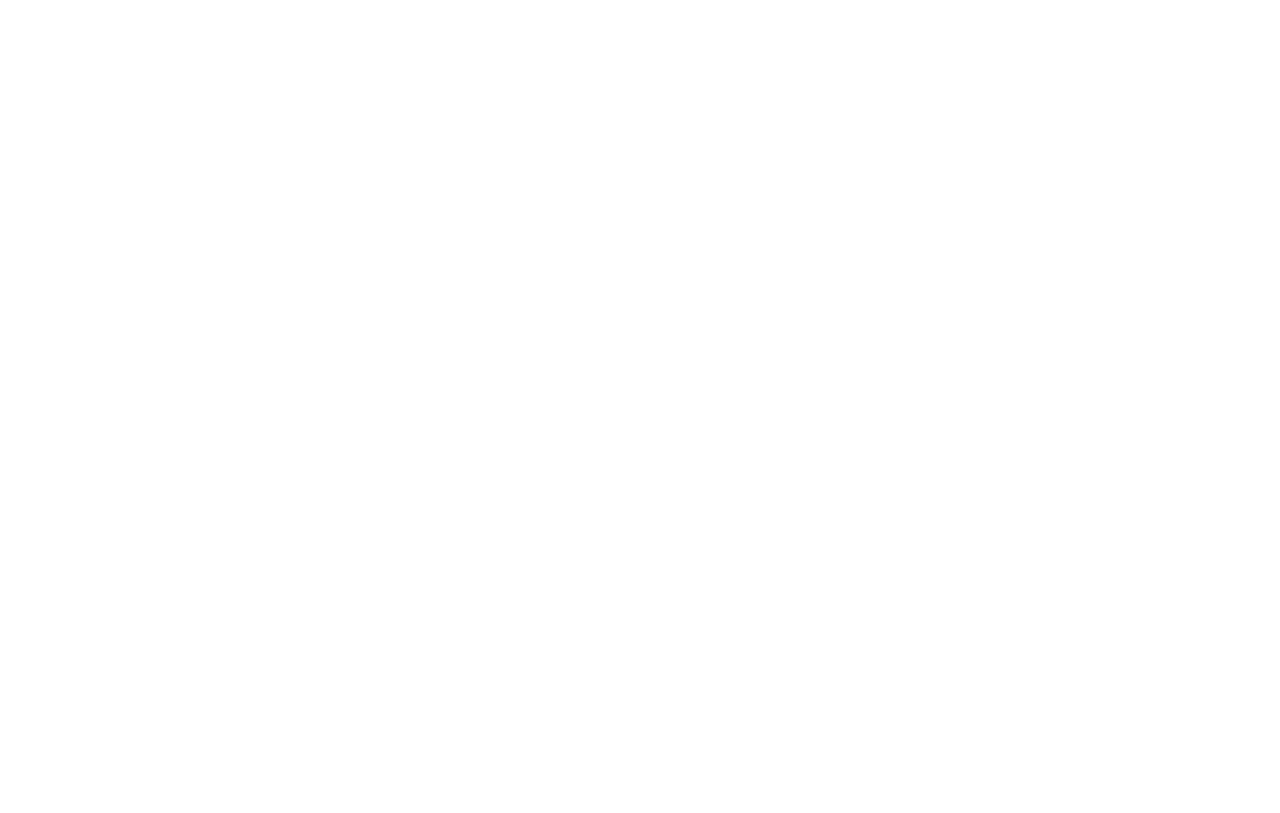
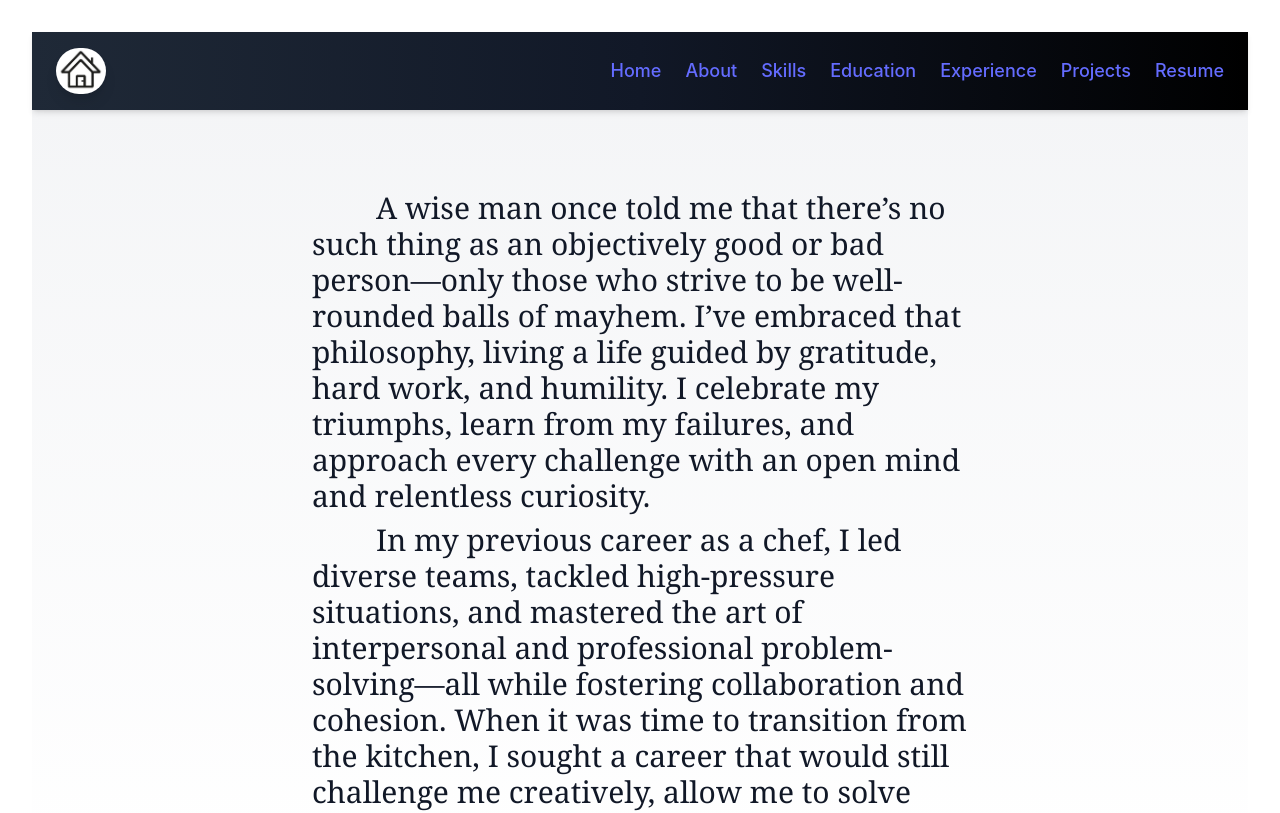
Before and after one commit to stefanjbloom/dev-portfolio, a React (Vite) app: page /about in a window 1280 px wide. Before the commit this address had no page. Shown: the top 813 px of the page. Built offline with nearby package versions, Linux system fonts and the light colour scheme.

Commit message:
Feat:css styling AND about component

```diff
--- a/public/profile/about.json
+++ b/public/profile/about.json
@@ -1,5 +1,5 @@
 {
-    "about": "A wise man once told me that there’s no such thing as an objectively good or bad person—only those who strive to be well-rounded balls of mayhem. I’ve embraced that philosophy, living a life guided by gratitude, hard work, and humility. I celebrate my triumphs, learn from my failures, and approach every challenge with an open mind and relentless curiosity.\n\n In my previous career as a chef, I led diverse teams, tackled high-pressure situations, and mastered the art of interpersonal and professional problem-solving—all while fostering collaboration and cohesion. When it was time to transition from the kitchen, I sought a career that would still challenge me creatively, allow me to solve problems, and offer greater personal freedom. \n\n Technology had always intrigued me, both as a tool in the kitchen and in my personal life, and it ultimately led me to pursue an education and career as a software engineer. Today, I’m driven by the desire to craft efficient, user-centered solutions for real-world clients. With my collaborative mindset, growth-oriented attitude, and knack for problem-solving, I’m excited to make meaningful contributions in the tech world.  ",
+    "about": "A wise man once told me that there’s no such thing as an objectively good or bad person—only those who strive to be well-rounded balls of mayhem. I’ve embraced that philosophy, living a life guided by gratitude, hard work, and humility. I celebrate my triumphs, learn from my failures, and approach every challenge with an open mind and relentless curiosity.\n In my previous career as a chef, I led diverse teams, tackled high-pressure situations, and mastered the art of interpersonal and professional problem-solving—all while fostering collaboration and cohesion. When it was time to transition from the kitchen, I sought a career that would still challenge me creatively, allow me to solve problems, and offer greater personal freedom. \n Technology had always intrigued me, both as a tool in the kitchen and in my personal life, and it ultimately led me to pursue an education and career as a software engineer. Today, I’m driven by the desire to craft efficient, user-centered solutions for real-world clients. With my collaborative mindset, growth-oriented attitude, and instinct for problem-solving, I’m excited to make meaningful contributions in the tech world.  ",
     "imageSource": "images/about/profile.jpeg"
 
 }
--- a/src/App.tsx
+++ b/src/App.tsx
@@ -3,7 +3,7 @@
 import Home from './components/Home'
 // import Education from './components/Education'
 // import Skills from './components/Skills'
-// import About from './components/About'
+import About from './components/About'
 // import Projects from './components/Projects'
 import './App.css'
 
@@ -15,8 +15,8 @@
         <Route path="/" element={<Home />} />
         {/* <Route path="/education" element={<Education />} />
         <Route path="/skills" element={<Skills />} />
-        <Route path="/projects" element={<Projects />} />
-        <Route path="/about" element={<About />} /> */}
+        <Route path="/projects" element={<Projects />} /> */}
+        <Route path="/about" element={<About />} />
       </Routes>
     </div>
   )
--- a/src/components/About.tsx
+++ b/src/components/About.tsx
@@ -0,0 +1,50 @@
+import Navbar from "./NavBar";
+import endpoints from "../endpoints/endpoints";
+import { useState, useEffect } from "react";
+
+interface AboutData {
+  about: string;
+  imageSource: string;
+}
+
+function About() {
+  const [data, setData] = useState<AboutData | null>(null);
+
+  useEffect(() => {
+    fetch(endpoints.about, {
+      method: "GET",
+    })
+      .then((res) => res.json())
+      .then((res) => setData(res))
+      .catch((err) => console.error("Failed to fetch AboutData: ", err));
+  }, []);
+
+  return (
+    <div className="min-h-screen bg-gradient-to-b from-gray-100 via-white to-gray-200">
+      <Navbar />
+      <div className="flex flex-row items-center justify-center gap-10 p-8 lg:p-20">
+        {data && (
+          <>
+            <div className="flex-1 text-left max-w-prose">
+              <h1 className="text-2xl lg:text-3xl indent-16 font-serif text-gray-900 leading-relaxed">
+                {data.about.split("\n").map((line, index) => (
+                  <p key={index} className="mb-2">
+                    {line}
+                  </p>
+                ))}
+              </h1>
+              <div className="flex-1 flex justify-center">
+                <img
+                  className="object-cover w-64 h-64 lg:w-80 lg:h-80 rounded-full shadow-lg"
+                  src={data.imageSource}
+                  alt="SJShepPic"
+                />
+              </div>
+            </div>
+          </>
+        )}
+      </div>
+    </div>
+  );
+}
+export default About;
--- a/src/components/Home.tsx
+++ b/src/components/Home.tsx
@@ -36,14 +36,14 @@
   }, [data])
 
   return (
-    <div className='min-h-screen bg-gray-100'>
+    <div className='min-h-screen bg-gradient-to-b from-gray-100 via-white to-gray-200"'>
       <Navbar />
-      <div className='flex flex-col items-center justify-center h-screen w-screen text-center'>
+      <div className='flex flex-col items-center justify-center h-screen w-screen text-center space-y-6'>
         {data && (
           <>
-          <h1 className='text-4x1 font-bold mb-4'>{data.name}</h1>
-          <h2 className='text-2x1'>
-            I am <span ref={typedElement} className='text-blue-500' />
+          <h1 className='text-4xl lg:text-5xl font-bold font-serif text-gray-900'>{data.name}</h1>
+          <h2 className='text-2xl lg:text-3xl font-light'>
+            I am <span ref={typedElement} className='text-blue-500 font-semibold' />
           </h2>
           </>
         )}
--- a/src/components/NavBar.tsx
+++ b/src/components/NavBar.tsx
@@ -27,7 +27,8 @@
   }, []);
 
   return (
-    <nav className="bg-black-100 text-white px-4 flex items-center justify-between">
+    <nav className="bg-gradient-to-r from-gray-800 via-gray-900 to-black text-white px-6 py-4 shadow-md sticky top-0 z-50">
+      <div className="flex items-center justify-between">
         {data?.logo && (
           <div className="flex items-center">
             <img
@@ -35,19 +36,19 @@
               alt="Logo"
               height={data.logo.height}
               width={data.logo.width}
-            className="rounded-full"
+              className="rounded-full shadow-lg"
             />
           </div>
         )}
-      <ul className="flex space-x-4">
+        <ul className="flex space-x-6 text-lg">
           {data?.sections.map((section, index) => (
             <li key={index}>
               {section.type === "link" ? (
                 <a
                   href={section.href}
-                target="_blank"
+                  target={section.type === "link" ? "_blank" : "_self"}
                   rel="noopener noreferrer"
-                className="hover:text-blue-400"
+                  className="hover:text-blue-400 transition-colors duration-300"
                 >
                   {section.title}
                 </a>
@@ -59,6 +60,7 @@
             </li>
           ))}
         </ul>
+      </div>
     </nav>
   );
 }
--- a/src/index.css
+++ b/src/index.css
@@ -32,6 +32,19 @@
   place-items: center;
   min-width: 320px;
   min-height: 100vh;
+  font-family: inherit;
+  display: flex;
+  justify-content: center;
+  align-items: flex-start;
+  background-color: var(--background-color);
+}
+
+#root {
+  max-width: 100%;
+  width: 100%; /* Ensure full width */
+  display: flex;
+  flex-direction: column;
+  min-height: 100vh; /* Full height for content */
 }
 
 h1 {
```
Lines whose indentation alone changed are shown as unchanged.
